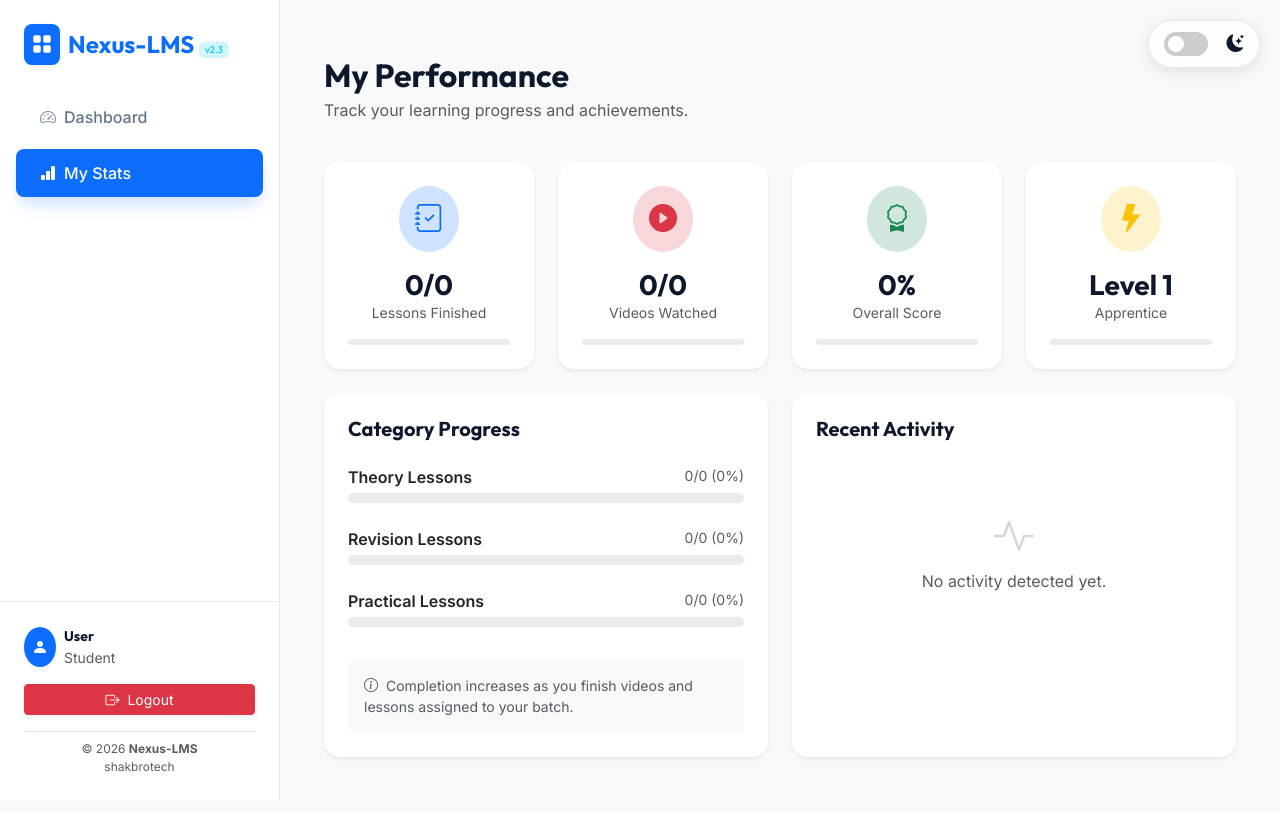
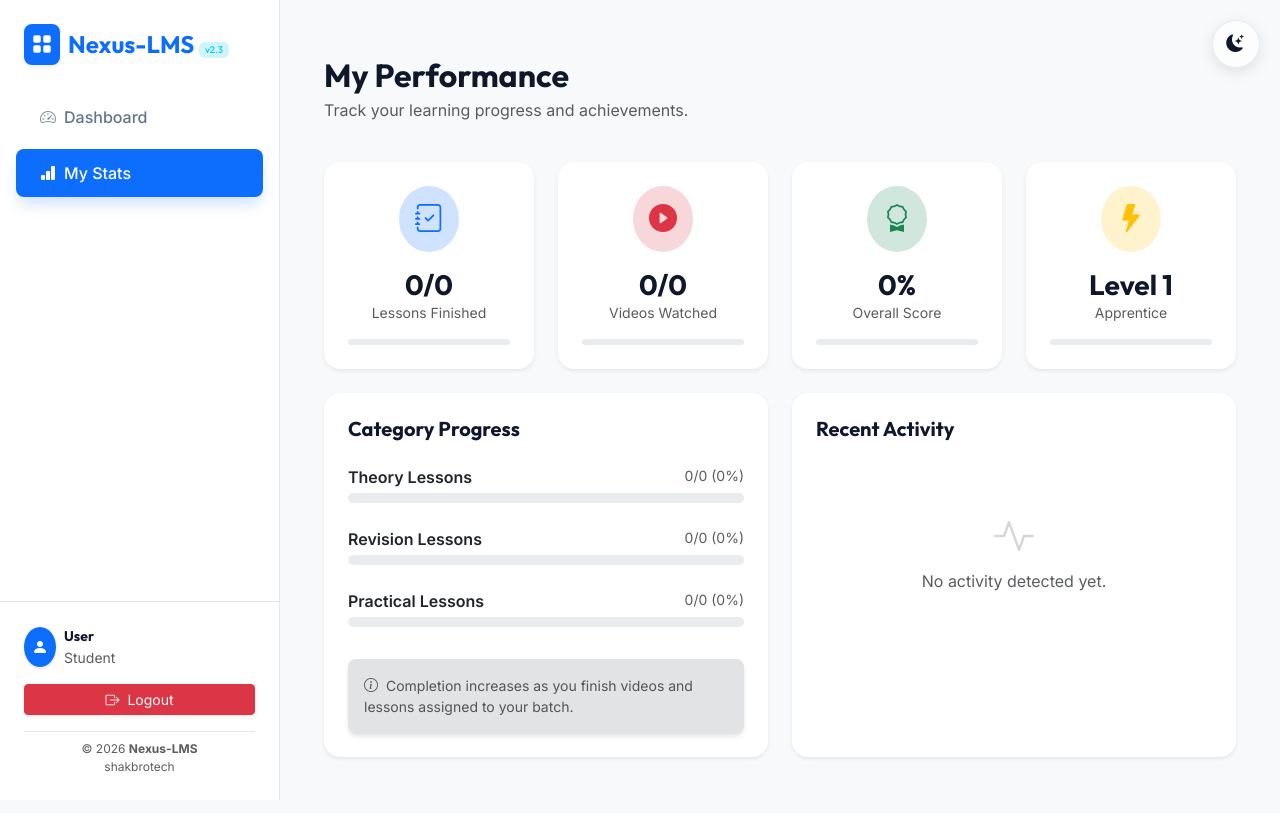
Before and after one commit to Shakeel-Singalaxana/Nexus-LMS, a PHP site: page /student/my_stats.php in a window 1280 px wide. Run offline with PHP 8.4, Linux system fonts and the light colour scheme; the visitor is signed in with stand-in values (Sample User, id 1); data that the repository does not hold is empty.

Commit message:
Add files via upload

```diff
--- a/admin/batches.php
+++ b/admin/batches.php
@@ -81,9 +81,6 @@ foreach ($all_students as $s) {
     transform: translateY(-5px);
     box-shadow: 0 10px 20px rgba(0,0,0,0.1) !important;
 }
-.student-list-item:hover {
-    background-color: var(--bs-light);
-}
 </style>
 
 <div class="container-fluid py-4">
@@ -147,7 +144,7 @@ foreach ($all_students as $s) {
             <div class="modal fade" id="viewBatchModal<?php echo $batch['id']; ?>" tabindex="-1" aria-hidden="true">
                 <div class="modal-dialog modal-lg modal-dialog-centered modal-dialog-scrollable">
                     <div class="modal-content border-0 shadow-lg">
-                        <div class="modal-header bg-primary text-white border-bottom-0 p-4">
+                        <div class="modal-header border-bottom-0 p-4">
                             <div>
                                 <h5 class="modal-title fw-bold mb-0"><?php echo htmlspecialchars($batch['name']); ?> - Student List</h5>
                                 <p class="mb-0 small opacity-75">Total of <?php echo $batch['student_count']; ?> students enrolled</p>
--- a/admin/dashboard.php
+++ b/admin/dashboard.php
@@ -251,7 +251,7 @@ $students = $pdo->query("
 <div class="modal fade" id="studentStatsModal" tabindex="-1" aria-hidden="true">
     <div class="modal-dialog modal-lg modal-dialog-centered">
         <div class="modal-content border-0 shadow-lg">
-            <div class="modal-header bg-dark text-white border-bottom-0 p-4">
+            <div class="modal-header border-bottom-0 p-4">
                 <div id="statsHeaderContent">
                     <h5 class="modal-title fw-bold">Student Performance</h5>
                     <p class="mb-0 small opacity-75">Loading analytics...</p>
@@ -323,7 +323,7 @@ document.querySelectorAll('.stats-btn').forEach(btn => {
                         <div class="col-md-3">
                             <div class="card border-0 bg-warning-subtle p-3 rounded-4 shadow-sm h-100">
                                 <h6 class="text-muted small fw-bold text-uppercase mb-2">Rank</h6>
-                                <h4 class="fw-bold mb-0" style="color: #856404;">Lvl ${data.level}</h4>
+                                <h4 class="fw-bold mb-0" style="color: var(--level-text);">Lvl ${data.level}</h4>
                                 <small class="text-muted">${data.level_title}</small>
                             </div>
                         </div>
--- a/assets/css/style.css
+++ b/assets/css/style.css
@@ -4,24 +4,59 @@
 :root {
     --primary-color: #0d6efd;
     --primary-hover: #0a58ca;
-    --sidebar-bg: #ffffff; /* Light Sidebar in Light Mode */
+    --success-color: #198754;
+    --danger-color: #dc3545;
+    --warning-color: #ffc107;
+    --info-color: #0dcaf0;
+    --sidebar-bg: #ffffff;
     --sidebar-text: #334155;
-    --bg-light: #f8fafc; /* Lighter background */
+    --bg-light: #f8fafc;
     --text-dark: #0f172a;
     --text-muted: #64748b;
     --card-shadow: 0 4px 6px -1px rgba(0, 0, 0, 0.1), 0 2px 4px -1px rgba(0, 0, 0, 0.06);
     --card-bg: #ffffff;
     --card-border: #e2e8f0;
+    --border-secondary: rgba(0,0,0,0.05);
+    --input-bg: #ffffff;
+    --input-border: #cbd5e1;
+    --badge-bg: #e0f2fe;
+    --badge-text: #0369a1;
+    --alert-bg: #dbeafe;
+    --alert-text: #1e40af;
+    --alert-border: #bfdbfe;
+    --table-header-bg: #f8fafc;
+    --progress-bg: #e2e8f0;
+    --glass-bg: rgba(255, 255, 255, 0.7);
+    --level-text: #856404;
+    --hover-bg: rgba(0, 0, 0, 0.05);
 }
 
 [data-theme='dark'] {
+    --primary-color: #3b82f6;
+    --success-color: #22c55e;
+    --danger-color: #ef4444;
+    --warning-color: #eab308;
+    --info-color: #06b6d4;
     --bg-light: #020617;
     --text-dark: #f8fafc;
-    --text-muted: #cbd5e1; /* Lighter Slate for Muted Text in Dark */
+    --text-muted: #cbd5e1;
     --card-bg: #0f172a;
     --card-border: #1e293b;
-    --sidebar-bg: #0f172a; /* Dark Sidebar in Dark Mode */
+    --border-secondary: rgba(255,255,255,0.05);
+    --sidebar-bg: #0f172a;
     --sidebar-text: #f8fafc;
+    --input-bg: #1e293b;
+    --input-border: #334155;
+    --badge-bg: rgba(59, 130, 246, 0.2);
+    --badge-text: #93c5fd;
+    --alert-bg: rgba(30, 64, 175, 0.2);
+    --alert-text: #93c5fd;
+    --alert-border: #1e3a8a;
+    --table-header-bg: rgba(255, 255, 255, 0.05);
+    --progress-bg: #1e293b;
+    --glass-bg: rgba(15, 23, 42, 0.7);
+    --level-text: #fef08a;
+    --hover-bg: rgba(255, 255, 255, 0.05);
 }
 
 body {
@@ -219,7 +257,7 @@ input:checked + .slider:before {
     transform: translateX(20px);
 }
 
-h1, h2, h3, h4, .fw-bold {
+h1, h2, h3, h4, h5, h6, .fw-bold {
     font-family: 'Outfit', sans-serif;
     color: var(--text-dark);
 }
@@ -313,8 +351,8 @@ h1, h2, h3, h4, .fw-bold {
 
 /* Cards */
 .glass-card, .card {
-    background: #ffffff;
-    border: 1px solid #e2e8f0;
+    background: var(--card-bg);
+    border: 1px solid var(--card-border);
     border-radius: 12px;
     box-shadow: var(--card-shadow);
 }
@@ -407,18 +448,50 @@ h1, h2, h3, h4, .fw-bold {
     top: 20px;
     right: 20px;
     z-index: 9999;
-    background: rgba(var(--card-bg-rgb, 255, 255, 255), 0.7);
+    background: var(--glass-bg);
     backdrop-filter: blur(10px);
-    padding: 10px 15px;
     border-radius: 50px;
     box-shadow: 0 4px 15px rgba(0,0,0,0.1);
     border: 1px solid var(--card-border);
     display: flex !important;
     align-items: center;
+    justify-content: flex-end;
+    width: 48px;
+    height: 48px;
+    padding: 0;
+    overflow: hidden;
+    transition: all 0.3s cubic-bezier(0.34, 1.56, 0.64, 1);
+    cursor: pointer;
 }
 
-[data-theme='dark'] .fixed-top-right {
-    background: rgba(15, 23, 42, 0.7);
+.fixed-top-right:hover {
+    width: 110px;
+}
+
+.fixed-top-right .theme-switch {
+    opacity: 0;
+    width: 0;
+    margin-right: 0 !important;
+    visibility: hidden;
+    transition: all 0.3s cubic-bezier(0.34, 1.56, 0.64, 1);
+}
+
+.fixed-top-right:hover .theme-switch {
+    opacity: 1;
+    width: 44px;
+    margin-right: 4px !important;
+    visibility: visible;
+}
+
+.fixed-top-right .theme-icon {
+    min-width: 48px;
+    text-align: center;
+    margin-left: 0 !important;
+    transition: transform 0.4s ease;
+}
+
+.fixed-top-right:hover .theme-icon {
+    transform: rotate(360deg);
 }
 
 .x-small {
--- a/student/my_stats.php
+++ b/student/my_stats.php
@@ -100,7 +100,7 @@ $video_percent = ($total_videos > 0) ? round(($completed_videos / $total_videos)
     <!-- Summary Cards -->
     <div class="row g-4 mb-4 text-center">
         <div class="col-md-6 col-lg-3">
-            <div class="card border-0 shadow-sm p-4 rounded-4 bg-white h-100">
+            <div class="card border-0 shadow-sm p-4 rounded-4 h-100">
                 <div class="bg-primary-subtle text-primary p-3 rounded-circle d-inline-block mx-auto mb-3">
                     <i class="bi bi-journal-check h3 mb-0"></i>
                 </div>
@@ -112,7 +112,7 @@ $video_percent = ($total_videos > 0) ? round(($completed_videos / $total_videos)
             </div>
         </div>
         <div class="col-md-6 col-lg-3">
-            <div class="card border-0 shadow-sm p-4 rounded-4 bg-white h-100">
+            <div class="card border-0 shadow-sm p-4 rounded-4 h-100">
                 <div class="bg-danger-subtle text-danger p-3 rounded-circle d-inline-block mx-auto mb-3">
                     <i class="bi bi-play-circle-fill h3 mb-0"></i>
                 </div>
@@ -124,7 +124,7 @@ $video_percent = ($total_videos > 0) ? round(($completed_videos / $total_videos)
             </div>
         </div>
         <div class="col-md-6 col-lg-3">
-            <div class="card border-0 shadow-sm p-4 rounded-4 bg-white h-100">
+            <div class="card border-0 shadow-sm p-4 rounded-4 h-100">
                 <div class="bg-success-subtle text-success p-3 rounded-circle d-inline-block mx-auto mb-3">
                     <i class="bi bi-award h3 mb-0"></i>
                 </div>
@@ -148,7 +148,7 @@ $video_percent = ($total_videos > 0) ? round(($completed_videos / $total_videos)
                 else if ($overall_prog >= 30) { $level = 3; $level_title = 'Learner'; }
                 else if ($overall_prog >= 10) { $level = 2; $level_title = 'Novice'; }
             ?>
-            <div class="card border-0 shadow-sm p-4 rounded-4 bg-white h-100">
+            <div class="card border-0 shadow-sm p-4 rounded-4 h-100">
                 <div class="bg-warning-subtle text-warning p-3 rounded-circle d-inline-block mx-auto mb-3">
                     <i class="bi <?php echo $level_icon; ?> h3 mb-0"></i>
                 </div>
@@ -164,7 +164,7 @@ $video_percent = ($total_videos > 0) ? round(($completed_videos / $total_videos)
     <div class="row g-4">
         <!-- Performance by Category -->
         <div class="col-lg-6">
-            <div class="card border-0 shadow-sm p-4 rounded-4 bg-white h-100">
+            <div class="card border-0 shadow-sm p-4 rounded-4 h-100">
                 <h5 class="fw-bold mb-4">Category Progress</h5>
                 <?php foreach ($stats_by_cat as $cat => $data): ?>
                     <div class="mb-4">
@@ -183,7 +183,7 @@ $video_percent = ($total_videos > 0) ? round(($completed_videos / $total_videos)
                     </div>
                 <?php endforeach; ?>
 
-                <div class="mt-2 p-3 bg-light rounded-3">
+                <div class="mt-2 p-3 card border-0 bg-secondary-subtle rounded-3">
                     <p class="mb-0 small text-muted"><i class="bi bi-info-circle me-1"></i> Completion increases as you finish videos and lessons assigned to your batch.</p>
                 </div>
             </div>
@@ -191,7 +191,7 @@ $video_percent = ($total_videos > 0) ? round(($completed_videos / $total_videos)
 
         <!-- Recent Activity Feed -->
         <div class="col-lg-6">
-            <div class="card border-0 shadow-sm p-4 rounded-4 bg-white h-100">
+            <div class="card border-0 shadow-sm p-4 rounded-4 h-100">
                 <h5 class="fw-bold mb-4">Recent Activity</h5>
                 <?php if (empty($recent_activity)): ?>
                     <div class="text-center py-5">
```
Also changed, not shown: other parts of assets/css/style.css (+44 -40 lines), student/dashboard.php (+5 -5 lines), student/lesson_view.php (+7 -7 lines).
